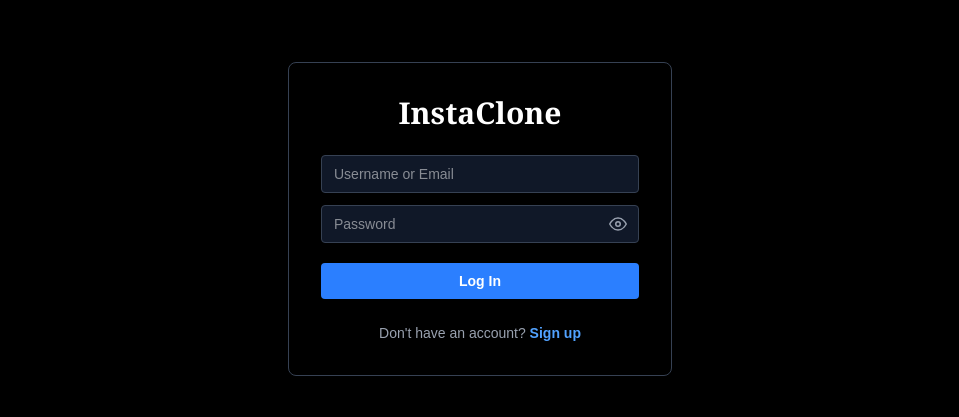
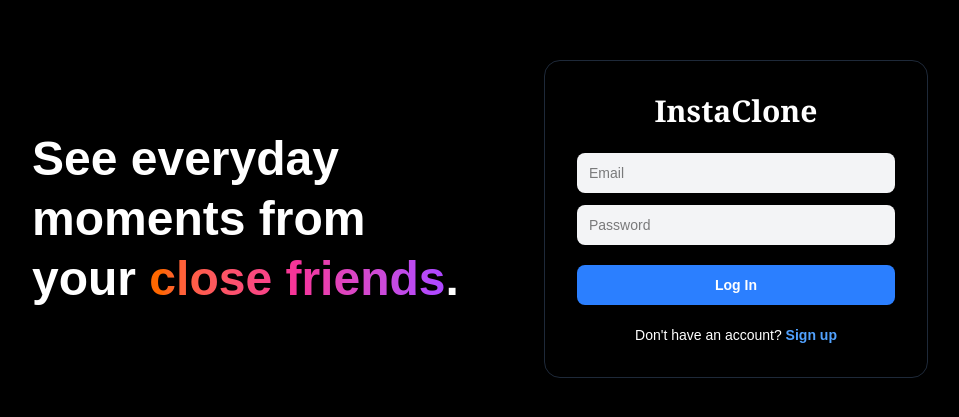
Before and after one commit to JyotiKumari1277-ux/instaclone-frontend, a Next.js app: page /login in a window 1280 px wide. Shown: the part 181-598 px from the top of the page, without its empty margins (160-1119 px from the left). Built offline with nearby package versions, Linux system fonts and the light colour scheme; no server answers.

Commit message:
Add split landing page layout to login

```diff
--- a/app/login/page.tsx
+++ b/app/login/page.tsx
@@ -2,22 +2,15 @@
 
 import { useState } from "react";
 import { useRouter } from "next/navigation";
-import axios from "axios";
-import { FiEye, FiEyeOff } from "react-icons/fi";
+import Link from "next/link";
+import api from "@/lib/api";
 
-export default function LoginPage() {
+export default function Login() {
   const router = useRouter();
-  const [formData, setFormData] = useState({
-    email: "",
-    password: "",
-  });
+  const [email, setEmail] = useState("");
+  const [password, setPassword] = useState("");
   const [error, setError] = useState("");
   const [loading, setLoading] = useState(false);
-  const [showPassword, setShowPassword] = useState(false);
-
-  const handleChange = (e: React.ChangeEvent<HTMLInputElement>) => {
-    setFormData({ ...formData, [e.target.name]: e.target.value });
-  };
 
   const handleSubmit = async (e: React.FormEvent) => {
     e.preventDefault();
@@ -25,78 +18,79 @@ export default function LoginPage() {
     setLoading(true);
 
     try {
-      const res = await axios.post(
-        `${process.env.NEXT_PUBLIC_API_URL}/auth/login`,
-        formData
-      );
-
+      const res = await api.post("/auth/login", { email, password });
       localStorage.setItem("token", res.data.token);
       localStorage.setItem("user", JSON.stringify(res.data.user));
-
       router.push("/");
     } catch (err: any) {
-      setError(err.response?.data?.message || "Something went wrong");
+      setError(err.response?.data?.message || "Login failed");
     } finally {
       setLoading(false);
     }
   };
 
   return (
-    <div className="flex min-h-screen items-center justify-center bg-black">
-      <div className="w-full max-w-sm border border-gray-700 rounded-lg p-8">
-        <h1 className="text-3xl font-bold text-white text-center mb-6 font-serif">
+    <div className="min-h-screen bg-black text-white flex items-center justify-center px-4 py-10">
+      <div className="w-full max-w-4xl flex flex-col md:flex-row items-center gap-10 md:gap-20">
+        {/* Left side - branding */}
+        <div className="flex-1 text-center md:text-left order-2 md:order-1">
+          <h1 className="text-3xl md:text-5xl font-bold leading-tight">
+            See everyday moments from your{" "}
+            <span className="text-transparent bg-clip-text bg-gradient-to-r from-orange-500 via-pink-500 to-purple-500">
+              close friends
+            </span>
+            .
+          </h1>
+        </div>
+
+        {/* Right side - login card (original style kept) */}
+        <div className="w-full max-w-sm order-1 md:order-2">
+          <div className="border border-gray-800 rounded-2xl p-8 bg-black">
+            <h2 className="text-3xl font-bold text-center mb-6 font-serif">
               InstaClone
-        </h1>
+            </h2>
+
+            {error && (
+              <p className="text-red-400 text-sm text-center mb-4">
+                {error}
+              </p>
+            )}
 
             <form onSubmit={handleSubmit} className="flex flex-col gap-3">
               <input
-            type="text"
-            name="email"
-            placeholder="Username or Email"
-            value={formData.email}
-            onChange={handleChange}
+                type="email"
+                placeholder="Email"
+                value={email}
+                onChange={(e) => setEmail(e.target.value)}
                 required
-            className="bg-gray-900 text-white border border-gray-700 rounded px-3 py-2 text-sm focus:outline-none focus:border-gray-500"
+                className="bg-gray-100 text-black rounded-lg px-3 py-2.5 text-sm focus:outline-none"
               />
-
-          <div className="relative">
               <input
-              type={showPassword ? "text" : "password"}
-              name="password"
+                type="password"
                 placeholder="Password"
-              value={formData.password}
-              onChange={handleChange}
+                value={password}
+                onChange={(e) => setPassword(e.target.value)}
                 required
-              className="bg-gray-900 text-white border border-gray-700 rounded px-3 py-2 text-sm w-full focus:outline-none focus:border-gray-500 pr-10"
+                className="bg-gray-100 text-black rounded-lg px-3 py-2.5 text-sm focus:outline-none"
               />
-            <button
-              type="button"
-              onClick={() => setShowPassword(!showPassword)}
-              className="absolute right-3 top-1/2 -translate-y-1/2 text-gray-400 hover:text-white"
-            >
-              {showPassword ? <FiEyeOff size={18} /> : <FiEye size={18} />}
-            </button>
-          </div>
-
-          {error && (
-            <p className="text-red-500 text-sm text-center">{error}</p>
-          )}
 
               <button
                 type="submit"
                 disabled={loading}
-            className="bg-blue-500 hover:bg-blue-600 text-white font-semibold rounded py-2 mt-2 text-sm disabled:opacity-50"
+                className="bg-blue-500 hover:bg-blue-600 disabled:opacity-50 text-white font-semibold py-2.5 rounded-lg text-sm mt-2"
               >
                 {loading ? "Logging in..." : "Log In"}
               </button>
             </form>
 
-        <p className="text-gray-400 text-sm text-center mt-6">
+            <p className="text-sm text-center mt-5">
               Don&apos;t have an account?{" "}
-          <a href="/signup" className="text-blue-400 font-semibold">
+              <Link href="/signup" className="text-blue-400 font-semibold">
                 Sign up
-          </a>
+              </Link>
             </p>
+          </div>
+        </div>
       </div>
     </div>
   );
```
Lines whose indentation alone changed are shown as unchanged.
